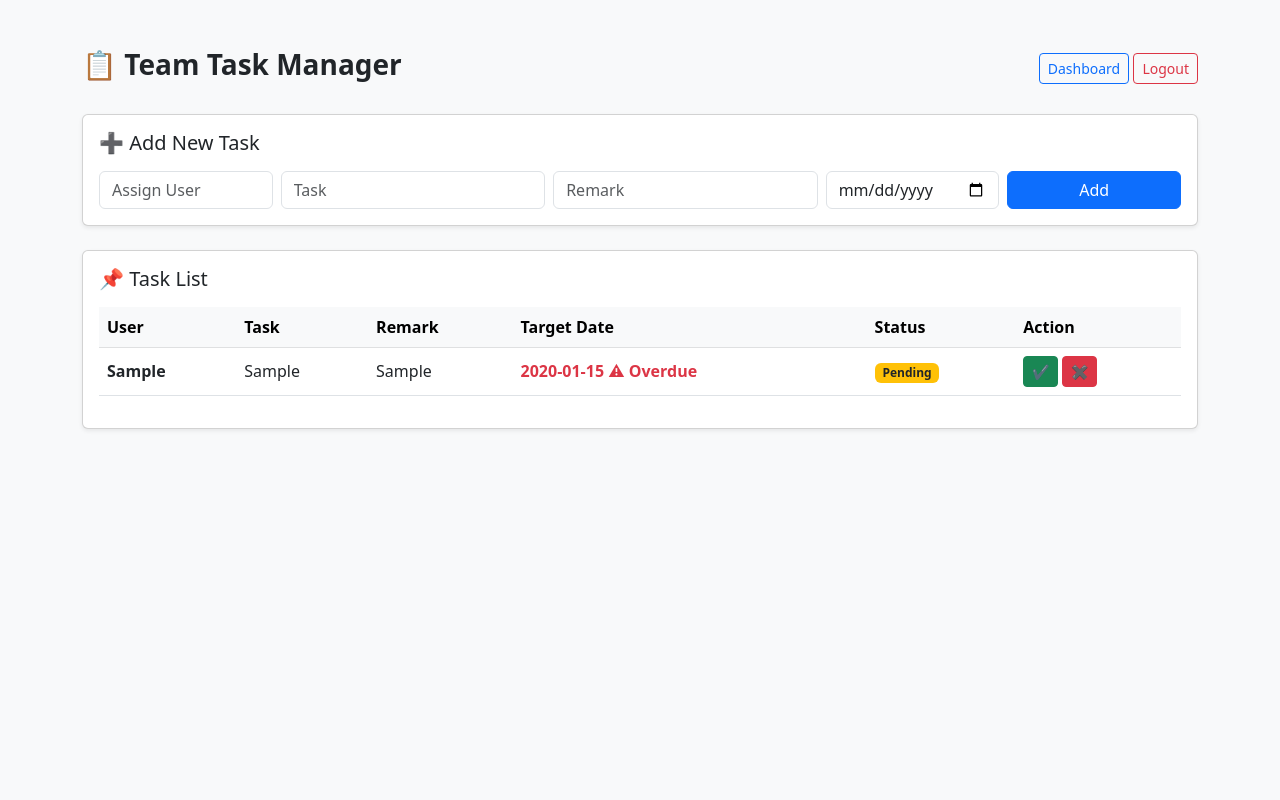
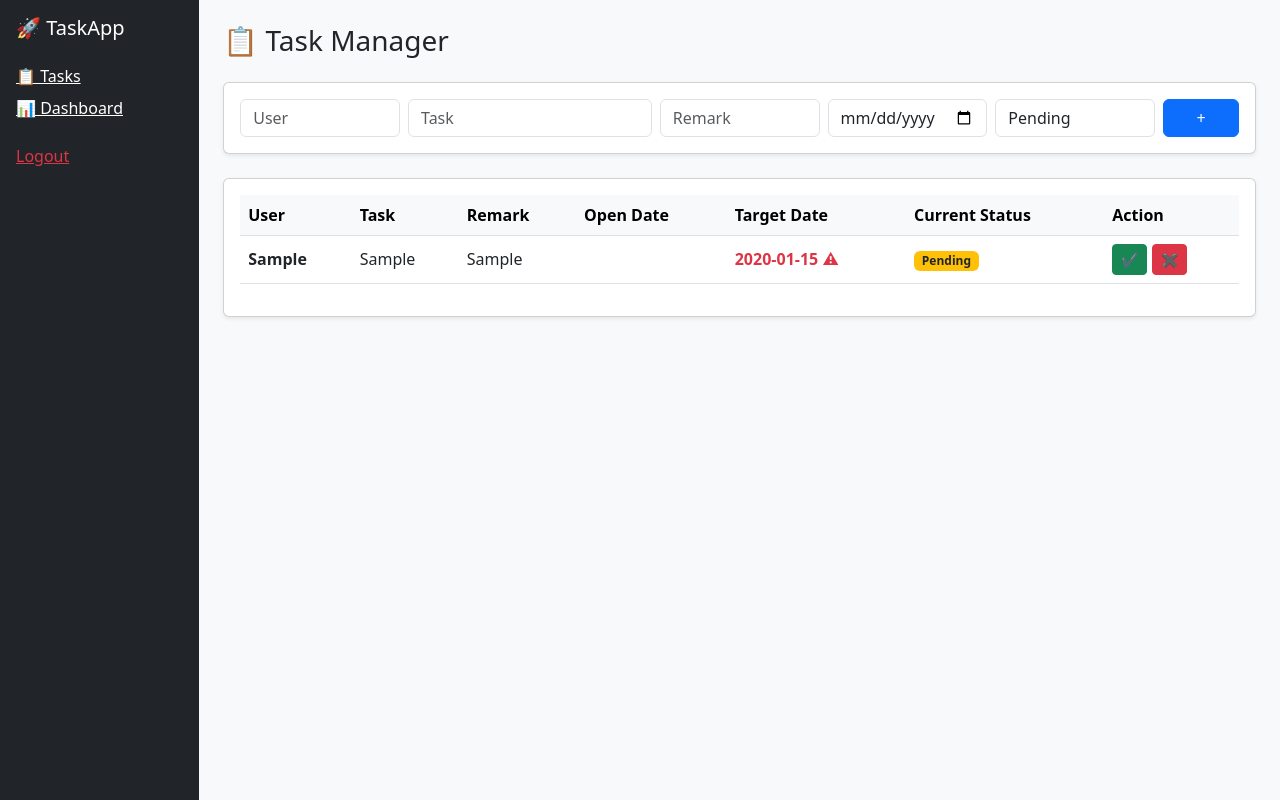
Before and after one commit to devopsbhushan/todo-app, a Flask app: page /tasks in a window 1280 px wide. Run offline with Flask 3, Linux system fonts and the light colour scheme; the visitor is signed in with stand-in values (Sample User, id 1); tables that the repository leaves empty hold one stand-in row (values such as "Sample post").

Commit message:
Update index.html

```diff
--- a/templates/index.html
+++ b/templates/index.html
@@ -7,34 +7,36 @@
 
 <body class="bg-light">
 
-<div class="container py-5">
+<div class="d-flex">
 
-    <!-- Header -->
-    <div class="d-flex justify-content-between align-items-center mb-4">
-        <h3 class="fw-bold">📋 Team Task Manager</h3>
-        <div>
-            <a href="/dashboard" class="btn btn-outline-primary btn-sm">Dashboard</a>
-            <a href="/logout" class="btn btn-outline-danger btn-sm">Logout</a>
-        </div>
+    <!-- Sidebar -->
+    <div class="bg-dark text-white p-3" style="width:220px; min-height:100vh;">
+        <h5 class="mb-4">🚀 TaskApp</h5>
+        <a href="/tasks" class="text-white d-block mb-2">📋 Tasks</a>
+        <a href="/dashboard" class="text-white d-block mb-2">📊 Dashboard</a>
+        <a href="/logout" class="text-danger d-block mt-4">Logout</a>
     </div>
 
-    <!-- Add Task Card -->
+    <!-- Main Content -->
+    <div class="flex-grow-1 p-4">
+
+        <h3 class="mb-4">📋 Task Manager</h3>
+
+        <!-- Add Task -->
         <div class="card shadow-sm mb-4">
             <div class="card-body">
-            <h5 class="card-title mb-3">➕ Add New Task</h5>
-
                 <form method="POST" action="/add">
                     <div class="row g-2">
 
                         <div class="col-md-2">
-                        <input name="user" class="form-control" placeholder="Assign User" required>
+                            <input name="user" class="form-control" placeholder="User" required>
                         </div>
 
                         <div class="col-md-3">
                             <input name="task" class="form-control" placeholder="Task" required>
                         </div>
 
-                    <div class="col-md-3">
+                        <div class="col-md-2">
                             <input name="remark" class="form-control" placeholder="Remark">
                         </div>
 
@@ -42,8 +44,17 @@
                             <input type="date" name="target" class="form-control" required>
                         </div>
 
-                    <div class="col-md-2 d-grid">
-                        <button class="btn btn-primary">Add</button>
+                        <div class="col-md-2">
+                            <select name="status" class="form-control">
+                                <option>Pending</option>
+                                <option>In Progress</option>
+                                <option>Blocked</option>
+                                <option>Done</option>
+                            </select>
+                        </div>
+
+                        <div class="col-md-1 d-grid">
+                            <button class="btn btn-primary">+</button>
                         </div>
 
                     </div>
@@ -55,9 +66,6 @@
         <div class="card shadow-sm">
             <div class="card-body">
 
-            <h5 class="mb-3">📌 Task List</h5>
-
-            <div class="table-responsive">
                 <table class="table table-hover align-middle">
 
                     <thead class="table-light">
@@ -65,8 +73,9 @@
                             <th>User</th>
                             <th>Task</th>
                             <th>Remark</th>
+                            <th>Open Date</th>
                             <th>Target Date</th>
-                            <th>Status</th>
+                            <th>Current Status</th>
                             <th>Action</th>
                         </tr>
                     </thead>
@@ -76,16 +85,13 @@
                         <tr>
 
                             <td><strong>{{t[1]}}</strong></td>
-
                             <td>{{t[2]}}</td>
-
                             <td>{{t[3] or '-'}}</td>
+                            <td>{{t[6]}}</td>
 
                             <td>
                                 {% if t[4] < today|string and t[5] != 'Done' %}
-                                    <span class="text-danger fw-semibold">
-                                        {{t[4]}} ⚠ Overdue
-                                    </span>
+                                    <span class="text-danger fw-bold">{{t[4]}} ⚠</span>
                                 {% else %}
                                     {{t[4]}}
                                 {% endif %}
@@ -94,6 +100,10 @@
                             <td>
                                 {% if t[5] == 'Done' %}
                                     <span class="badge bg-success">Done</span>
+                                {% elif t[5] == 'In Progress' %}
+                                    <span class="badge bg-primary">In Progress</span>
+                                {% elif t[5] == 'Blocked' %}
+                                    <span class="badge bg-danger">Blocked</span>
                                 {% else %}
                                     <span class="badge bg-warning text-dark">Pending</span>
                                 {% endif %}
@@ -109,12 +119,12 @@
                     </tbody>
 
                 </table>
+
+            </div>
         </div>
 
     </div>
 </div>
 
-</div>
-
 </body>
 </html>
```
Lines whose indentation alone changed are shown as unchanged.
